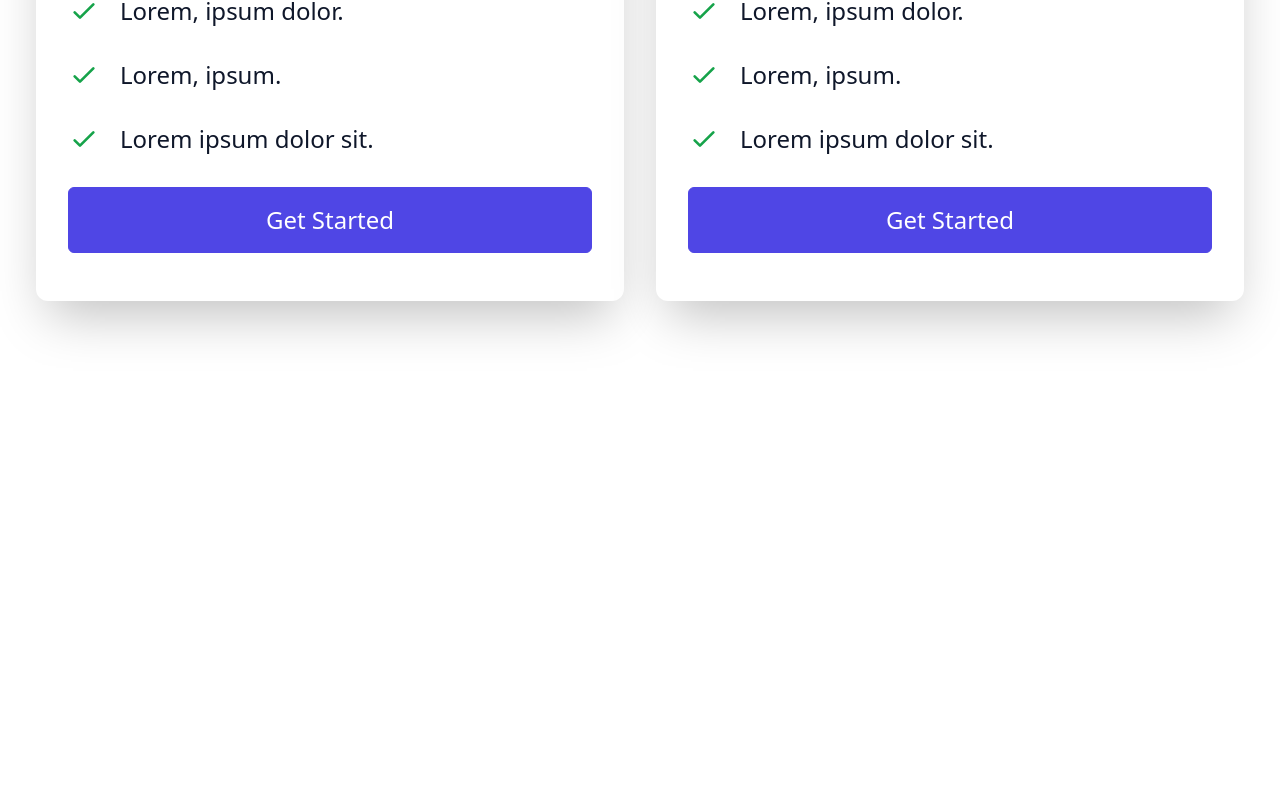
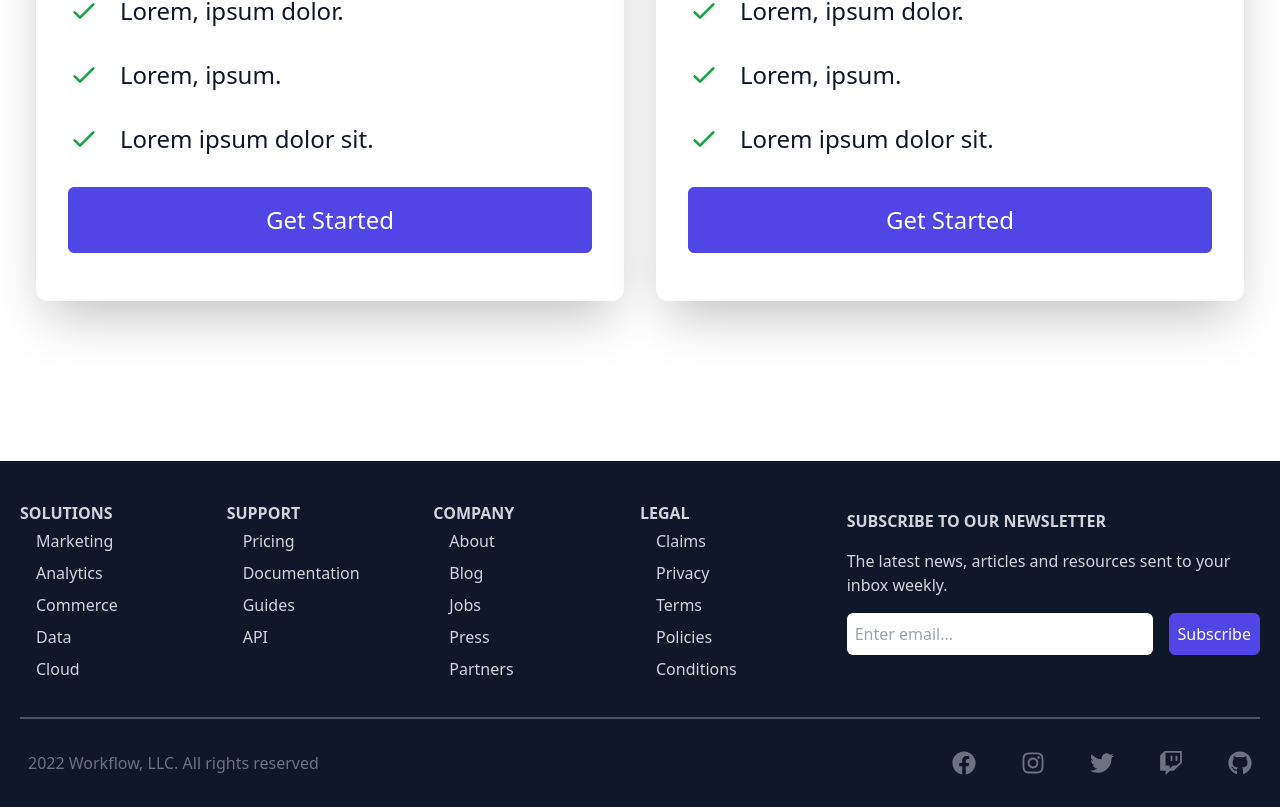
Before and after one commit to nephydecode/cloud-app-tailwind, a React (Create React App) app: page / in a window 1280 px wide. Shown: the part 4223-5030 px from the top of the page. Before the commit the page ends 4684 px from the top, so only its background shows below. Built offline with nearby package versions, Linux system fonts and the light colour scheme.

Commit message:
feat: implement Footer for page

```diff
--- a/src/App.js
+++ b/src/App.js
@@ -1,6 +1,7 @@
 import './App.css';
 import About from './components/About';
 import AllInOne from './components/AllInOne';
+import Footer from './components/Footer';
 import Hero from './components/Hero';
 import Navbar from './components/Navbar';
 import Pricing from './components/Pricing';
@@ -15,6 +16,7 @@
     <Support/>
     <AllInOne/>
     <Pricing/>
+    <Footer/>
     </>
   );
 }
--- /dev/null
+++ b/src/components/Footer.jsx
@@ -0,0 +1,71 @@
+import React from 'react';
+import { FaFacebook, FaGithub, FaInstagram, FaTwitter, FaTwitch } from 'react-icons/fa';
+
+const Footer = () => {
+    return (
+        <div className='w-full mt-24 bg-slate-900 text-gray-300 py-y px-4'>
+            <div className='max-w-[1240px] mx-auto grid grid-cols-2 md:grid-cols-6 border-b-2 border-gray-600 py-8'>
+                <div>
+                    <h6 className='font-bold uppercase pt-2'>Solutions</h6>
+                    <ul>
+                        <li className='py-1'>Marketing</li>
+                        <li className='py-1'>Analytics</li>
+                        <li className='py-1'>Commerce</li>
+                        <li className='py-1'>Data</li>
+                        <li className='py-1'>Cloud</li>
+                    </ul>
+                </div>
+                <div>
+                    <h6 className='font-bold uppercase pt-2'>Support</h6>
+                    <ul>
+                        <li className='py-1'>Pricing</li>
+                        <li className='py-1'>Documentation</li>
+                        <li className='py-1'>Guides</li>
+                        <li className='py-1'>API</li>
+                    </ul>
+                </div>
+                <div>
+                    <h6 className='font-bold uppercase pt-2'>Company</h6>
+                    <ul>
+                        <li className='py-1'>About</li>
+                        <li className='py-1'>Blog</li>
+                        <li className='py-1'>Jobs</li>
+                        <li className='py-1'>Press</li>
+                        <li className='py-1'>Partners</li>
+                    </ul>
+                </div>
+                <div>
+                    <h6 className='font-bold uppercase pt-2'>Legal</h6>
+                    <ul>
+                        <li className='py-1'>Claims</li>
+                        <li className='py-1'>Privacy</li>
+                        <li className='py-1'>Terms</li>
+                        <li className='py-1'>Policies</li>
+                        <li className='py-1'>Conditions</li>
+                    </ul>
+                </div>
+                <div className='col-span-2 pt-8 md:pt-2'>
+                    <h6 className='font-bold uppercase pt-2'>Subscribe to our newsletter</h6>
+                    <p className='py-4'>The latest news, articles and resources sent to your inbox weekly.</p>
+                    <form className='flex flex-col sm:flex-row'>
+                        <input className='w-full p-2 mr-4 rounded-md mb-4' type="email" placeholder='Enter email...'/>
+                        <button className='p-2 mb-4'>Subscribe</button>
+                    </form>
+                </div>
+            </div>
+
+            <div className='flex flex-col max-w-[1240px] px-2 py-4 mx-auto justify-between sm:flex-row text-center text-gray-500'>
+                <p className='py-4'>2022 Workflow, LLC. All rights reserved</p>
+                <div className='flex justify-between sm:w-[300px] pt-4 text-2xl'>
+                    <FaFacebook/>
+                    <FaInstagram/>
+                    <FaTwitter/>
+                    <FaTwitch/>
+                    <FaGithub/>
+                </div>
+            </div>
+        </div>
+     );
+}
+
+export default Footer;
```
